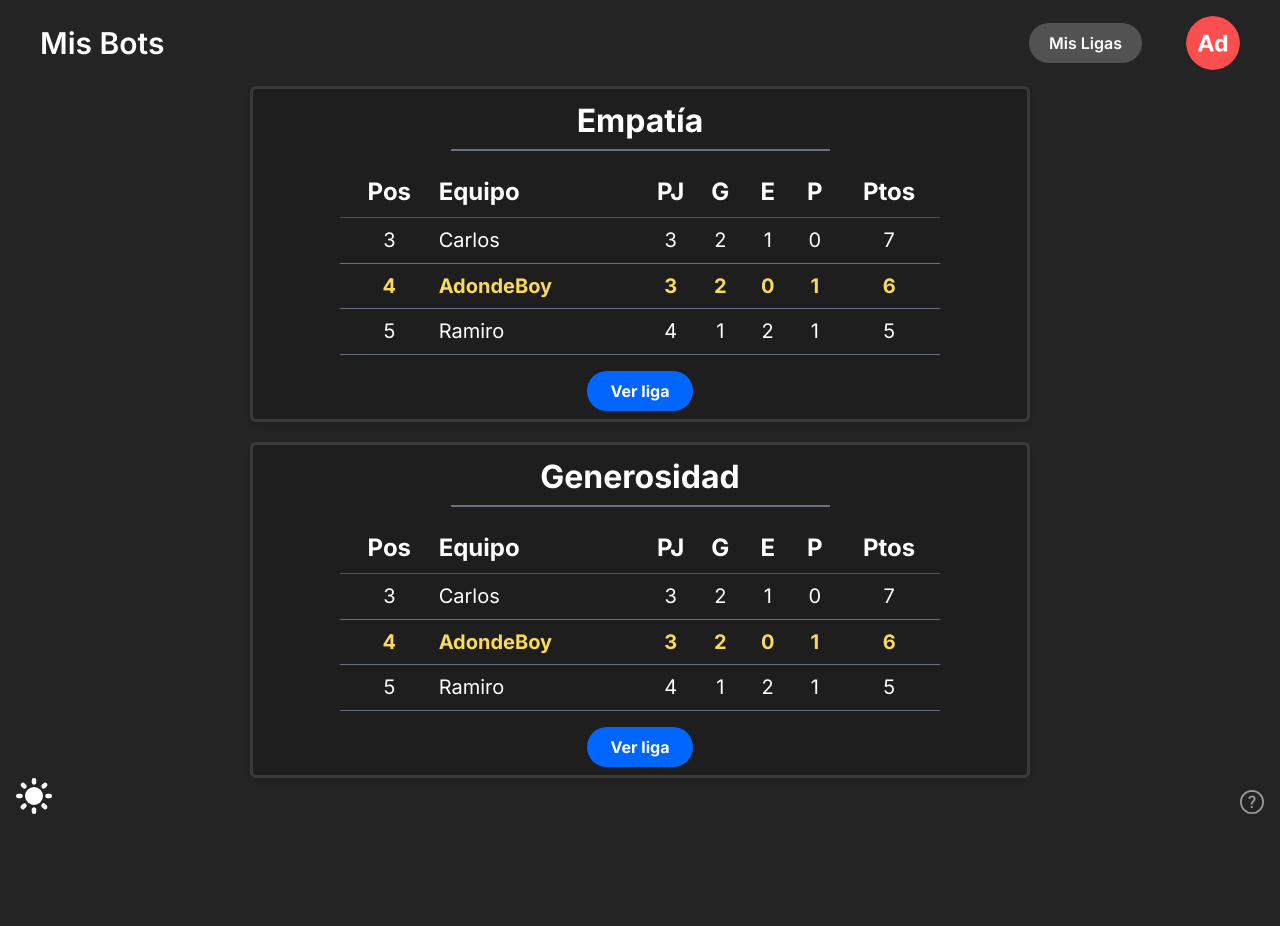
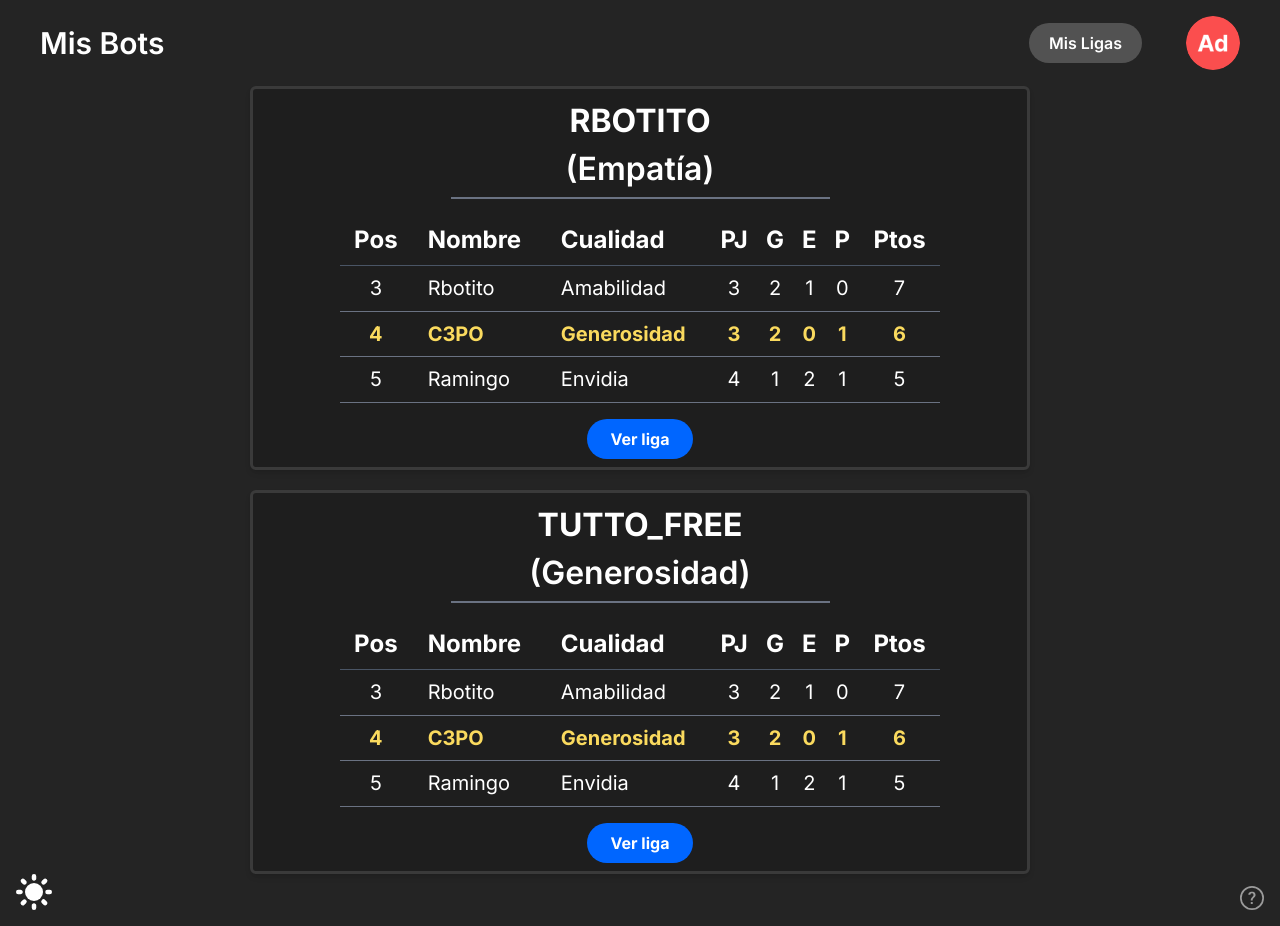
Before and after one commit to alberba/front-end-adonde-band, a Vue app: page /myBots in a window 1280 px wide. Before the commit the page ends 830 px from the top, so only its background shows below. Built offline with nearby package versions, Linux system fonts and the light colour scheme.

Commit message:
Añadido nombre del bot con su cualidad

```diff
--- a/src/types.ts
+++ b/src/types.ts
@@ -1,6 +1,7 @@
 export interface Equipo {
   pos: number
-  equipo: string
+  nombre: string
+  cualidad: string
   PJ: number
   G: number
   E: number
--- a/src/views/MyBotsPage.vue
+++ b/src/views/MyBotsPage.vue
@@ -8,29 +8,29 @@ import type { Liga } from '@/types'
 const ligas = ref<Liga[]>([
   {
     id: 1,
-    nombre: 'Empatía', // Sería más bien el nombre del Bot
+    nombre: 'RBOTITO (Empatía)', // Sería más bien el nombre del Bot
     imagePath: '',
     finalizado: false,
     clasificacion: [
-      { pos: 1, equipo: 'MisterX', PJ: 2, G: 1, E: 1, P: 0, Ptos: 4 },
-      { pos: 2, equipo: 'MisterY', PJ: 2, G: 1, E: 0, P: 1, Ptos: 3 },
-      { pos: 3, equipo: 'Carlos', PJ: 3, G: 2, E: 1, P: 0, Ptos: 7 },
-      { pos: 4, equipo: 'AdondeBoy', PJ: 3, G: 2, E: 0, P: 1, Ptos: 6 },
-      { pos: 5, equipo: 'Ramiro', PJ: 4, G: 1, E: 2, P: 1, Ptos: 5 },
+      { pos: 1, nombre: 'MisterX', cualidad: 'Valentía', PJ: 2, G: 1, E: 1, P: 0, Ptos: 4 },
+      { pos: 2, nombre: 'MisterY', cualidad: 'Sinceridad', PJ: 2, G: 1, E: 0, P: 1, Ptos: 3 },
+      { pos: 3, nombre: 'Rbotito', cualidad: 'Amabilidad', PJ: 3, G: 2, E: 1, P: 0, Ptos: 7 },
+      { pos: 4, nombre: 'C3PO', cualidad: 'Generosidad', PJ: 3, G: 2, E: 0, P: 1, Ptos: 6 },
+      { pos: 5, nombre: 'Ramingo', cualidad: 'Envidia', PJ: 4, G: 1, E: 2, P: 1, Ptos: 5 },
       // ...
     ],
   },
   {
     id: 1,
-    nombre: 'Generosidad', // Sería más bien el nombre del Bot
+    nombre: 'TUTTO_FREE (Generosidad)', // Sería más bien el nombre del Bot
     imagePath: '',
     finalizado: false,
     clasificacion: [
-      { pos: 1, equipo: 'MisterX', PJ: 2, G: 1, E: 1, P: 0, Ptos: 4 },
-      { pos: 2, equipo: 'MisterY', PJ: 2, G: 1, E: 0, P: 1, Ptos: 3 },
-      { pos: 3, equipo: 'Carlos', PJ: 3, G: 2, E: 1, P: 0, Ptos: 7 },
-      { pos: 4, equipo: 'AdondeBoy', PJ: 3, G: 2, E: 0, P: 1, Ptos: 6 },
-      { pos: 5, equipo: 'Ramiro', PJ: 4, G: 1, E: 2, P: 1, Ptos: 5 },
+      { pos: 1, nombre: 'MisterX', cualidad: 'Valentía', PJ: 2, G: 1, E: 1, P: 0, Ptos: 4 },
+      { pos: 2, nombre: 'MisterY', cualidad: 'Sinceridad', PJ: 2, G: 1, E: 0, P: 1, Ptos: 3 },
+      { pos: 3, nombre: 'Rbotito', cualidad: 'Amabilidad', PJ: 3, G: 2, E: 1, P: 0, Ptos: 7 },
+      { pos: 4, nombre: 'C3PO', cualidad: 'Generosidad', PJ: 3, G: 2, E: 0, P: 1, Ptos: 6 },
+      { pos: 5, nombre: 'Ramingo', cualidad: 'Envidia', PJ: 4, G: 1, E: 2, P: 1, Ptos: 5 },
       // ...
     ],
   },
@@ -61,20 +61,29 @@ function getIndices(league: Liga): number[] {
       class="w-full rounded-md border-3 border-[#3A3A3A] bg-[#1E1E1E] p-2 shadow-md transition-shadow hover:shadow-sm hover:shadow-gray-500"
     >
       <!-- Nombre del Bot -->
-      <h2 class="text-center text-[32px] font-bold text-white">{{ liga.nombre }}</h2>
+      <h2 class="text-center text-[32px] font-bold text-white">
+        {{ liga.nombre.split(' (')[0] }}
+      </h2>
+
+      <!-- Cualidad del Bot -->
+      <h3 class="text-center text-[32px] font-semibold text-white">
+        ({{ liga.nombre.split(' (')[1]?.replace(')', '') }})
+      </h3>
+
       <div class="mx-auto mt-1 mb-4 h-[2px] w-1/2 bg-gray-500"></div>
 
       <!-- Tabla: muestra la clasificación completa -->
       <table class="mx-auto w-full max-w-[600px] border-collapse text-white">
       <thead>
         <tr class="border-b border-gray-600 text-left text-sm">
-            <th class="w-32 py-2 text-center text-[24px]">Pos</th>
-            <th class="w-64 py-2 text-[24px]">Equipo</th>
-            <th class="w-16 py-2 text-center text-[24px]">PJ</th>
-            <th class="w-16 py-2 text-center text-[24px]">G</th>
-            <th class="w-16 py-2 text-center text-[24px]">E</th>
-            <th class="w-16 py-2 text-center text-[24px]">P</th>
-            <th class="w-32 py-2 text-center text-[24px]">Ptos</th>
+          <th class="px-3 py-2 text-center text-[24px]">Pos</th>
+          <th class="px-4 py-2 text-left text-[24px] whitespace-nowrap">Nombre</th>
+          <th class="px-4 py-2 text-left text-[24px] whitespace-nowrap">Cualidad</th>
+          <th class="px-2 py-2 text-center text-[24px]">PJ</th>
+          <th class="px-2 py-2 text-center text-[24px]">G</th>
+          <th class="px-2 py-2 text-center text-[24px]">E</th>
+          <th class="px-2 py-2 text-center text-[24px]">P</th>
+          <th class="px-3 py-2 text-center text-[24px]">Ptos</th>
         </tr>
       </thead>
       <tbody>
@@ -84,13 +93,14 @@ function getIndices(league: Liga): number[] {
           class="border-b border-gray-500 text-sm"
           :class="{ 'font-bold text-[#FADA5E]': i === posBot }"
         >
-            <td class="py-2 text-center text-[20px]">{{ liga.clasificacion[i - 1].pos }}</td>
-            <td class="py-2 text-[20px]">{{ liga.clasificacion[i - 1].equipo }}</td>
-            <td class="py-2 text-center text-[20px]">{{ liga.clasificacion[i - 1].PJ }}</td>
-            <td class="py-2 text-center text-[20px]">{{ liga.clasificacion[i - 1].G }}</td>
-            <td class="py-2 text-center text-[20px]">{{ liga.clasificacion[i - 1].E }}</td>
-            <td class="py-2 text-center text-[20px]">{{ liga.clasificacion[i - 1].P }}</td>
-            <td class="py-2 text-center text-[20px]">{{ liga.clasificacion[i - 1].Ptos }}</td>
+          <td class="px-3 py-2 text-center text-[20px]">{{ liga.clasificacion[i - 1].pos }}</td>
+          <td class="px-4 py-2 text-left text-[20px] whitespace-nowrap">{{ liga.clasificacion[i - 1].nombre }}</td>
+          <td class="px-4 py-2 text-left text-[20px] whitespace-nowrap">{{ liga.clasificacion[i - 1].cualidad }}</td>
+          <td class="px-2 py-2 text-center text-[20px]">{{ liga.clasificacion[i - 1].PJ }}</td>
+          <td class="px-2 py-2 text-center text-[20px]">{{ liga.clasificacion[i - 1].G }}</td>
+          <td class="px-2 py-2 text-center text-[20px]">{{ liga.clasificacion[i - 1].E }}</td>
+          <td class="px-2 py-2 text-center text-[20px]">{{ liga.clasificacion[i - 1].P }}</td>
+          <td class="px-3 py-2 text-center text-[20px]">{{ liga.clasificacion[i - 1].Ptos }}</td>
         </tr>
       </tbody>
     </table>
```
Lines whose indentation alone changed are shown as unchanged.
